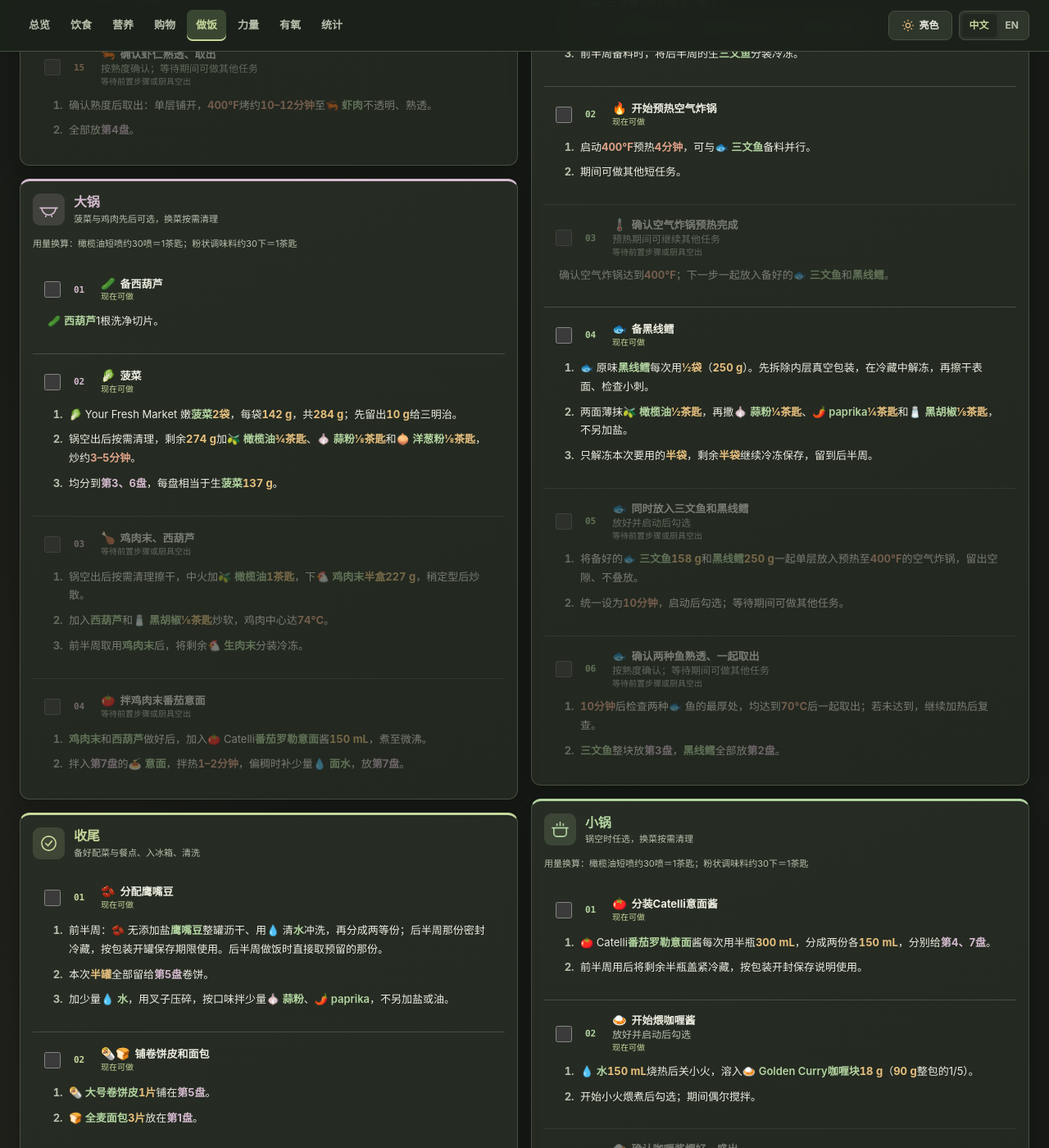
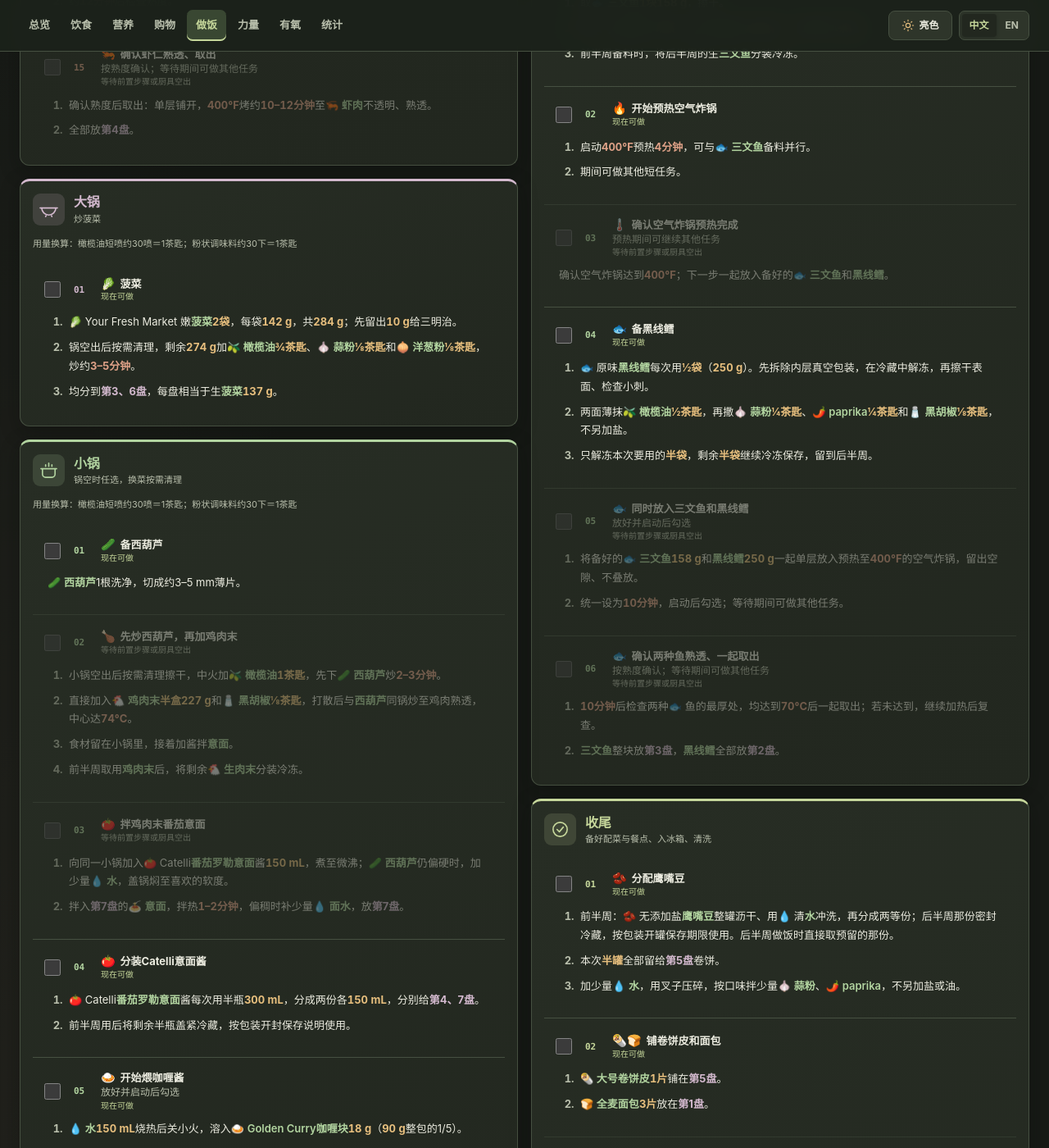
Before and after one commit to yunhaixiang/fitness, a Jekyll site: the page built from cooking.md, in a window 1280 px wide and 1400 px high, scrolled down 2997 px. Shown: the whole window at 82% size. Built offline with Jekyll 4.4.1, drawn with Linux system fonts in a browser that asks for light colours; some of the changed text lies outside the part shown.

Commit message:
Cook zucchini before ground chicken in the saucepan

```diff
--- a/assets/cooking-flow.js
+++ b/assets/cooking-flow.js
@@ -54,10 +54,10 @@
     {"id": "prep-haddock", "label": ["备黑线鳕", "Prepare Haddock"], "note": ["", ""], "group": "prep", "displayGroup": "air", "before": [], "link": "#cook-prep-haddock", "minutes": 3},
     {"id": "fish-start", "label": ["同时放入三文鱼和黑线鳕", "Load Salmon and Haddock Together"], "note": ["放好并启动后勾选", "Check after loading and starting"], "group": "air", "before": ["air-heat", "prep-salmon", "prep-haddock"], "link": "#cook-fish-start", "minutes": 1, "instant": true, "durationHint": 10, "holdsResource": "air", "releasesAt": "fish"},
     {"id": "fish", "label": ["确认两种鱼熟透、一起取出", "Check and Remove Both Fish"], "note": ["按熟度确认；等待期间可做其他任务", "Confirm doneness; other tasks can be done while waiting"], "group": "air", "before": ["fish-start"], "link": "#cook-fish", "minutes": 10, "confirmation": true, "waitFor": "fish-start", "waitKind": "food"},
-    {"id": "prep-zucchini", "label": ["备西葫芦", "Prepare Zucchini"], "note": ["", ""], "group": "prep", "before": [], "link": "#cook-prep-zucchini", "minutes": 2, "displayGroup": "large-wok"},
+    {"id": "prep-zucchini", "label": ["备西葫芦", "Prepare Zucchini"], "note": ["", ""], "group": "prep", "before": [], "link": "#cook-prep-zucchini", "minutes": 2, "displayGroup": "small-wok"},
     {"id": "spinach", "label": ["菠菜", "Spinach"], "note": ["", ""], "group": "large-wok", "before": [], "link": "#cook-spinach", "minutes": 5},
-    {"id": "ground", "label": ["鸡肉末、西葫芦", "Ground Chicken and Zucchini"], "note": ["", ""], "group": "large-wok", "before": ["prep-zucchini"], "link": "#cook-ground", "minutes": 8},
-    {"id": "tomato", "label": ["拌鸡肉末番茄意面", "Finish Ground Chicken Spaghetti with Tomato Sauce"], "note": ["", ""], "group": "large-wok", "before": ["ground", "pasta", "prep-noodle-sauce"], "link": "#cook-tomato", "minutes": 4},
+    {"id": "ground", "label": ["先炒西葫芦，再加鸡肉末", "Cook Zucchini, Then Add Ground Chicken"], "note": ["", ""], "group": "small-wok", "before": ["prep-zucchini"], "link": "#cook-ground", "minutes": 8, "holdsResource": "small-wok", "releasesAt": "tomato"},
+    {"id": "tomato", "label": ["拌鸡肉末番茄意面", "Finish Ground Chicken Spaghetti with Tomato Sauce"], "note": ["", ""], "group": "small-wok", "before": ["ground", "pasta", "prep-noodle-sauce"], "link": "#cook-tomato", "minutes": 4, "waitFor": "ground"},
     {"id": "prep-noodle-sauce", "label": ["分装Catelli意面酱", "Portion Catelli Pasta Sauce"], "note": ["", ""], "group": "prep", "before": [], "link": "#cook-prep-noodle-sauce", "minutes": 3, "displayGroup": "small-wok"},
     {"id": "curry-start", "label": ["开始煨咖喱酱", "Start Simmering Curry"], "note": ["放好并启动后勾选", "Check after loading and starting"], "group": "small-wok", "before": [], "link": "#cook-curry-start", "minutes": 1, "instant": true, "durationHint": 6, "holdsResource": "small-wok", "releasesAt": "curry"},
     {"id": "curry", "label": ["确认咖喱酱煨好、盛出", "Check and Serve Curry Sauce"], "note": ["按熟度确认；等待期间可做其他任务", "Confirm doneness; other tasks can be done while waiting"], "group": "small-wok", "before": ["curry-start"], "link": "#cook-curry", "minutes": 6, "confirmation": true, "waitFor": "curry-start", "waitKind": "food"},
@@ -92,12 +92,12 @@
     {"id": "rice", "icon": "rice", "title": ["电饭煲", "Rice Cooker"], "hint": ["先启动", "Start Early"]},
     {"id": "pots", "icon": "pot", "title": ["煮锅一、煮锅二", "Pots 1 and 2"], "hint": ["两锅并行", "Two Parallel Pots"]},
     {"id": "air", "icon": "air", "title": ["空气炸锅", "Air Fryer"], "hint": ["两种鱼先后可选", "Cook Either Fish First"]},
-    {"id": "large-wok", "icon": "wok", "title": ["大锅", "Wok"], "hint": ["菠菜与鸡肉先后可选，换菜按需清理", "Cook Spinach or Chicken First; Clean Between Dishes as Needed"]},
+    {"id": "large-wok", "icon": "wok", "title": ["大锅", "Wok"], "hint": ["炒菠菜", "Cook Spinach"]},
     {"id": "small-wok", "icon": "pot", "title": ["小锅", "Saucepan"], "hint": ["锅空时任选，换菜按需清理", "Choose Any Ready Task; Clean Between Dishes as Needed"]},
     {"id": "finish", "icon": "finish", "title": ["收尾", "Finish"], "hint": ["备好配菜与餐点、入冰箱、清洗", "Assemble Meals, Refrigerate and Clean"]}
   ];
 
-  const instructionSections = [["rice", "rice", ["prep-rice", "rice-start", "rice"]], ["oven", "oven", ["oven-heat-start", "prep-potato", "prep-chicken", "prep-ribs", "prep-shrimp", "oven-heat", "potato-start", "potato-turn", "potato", "chicken-start", "chicken", "ribs-start", "ribs", "shrimp-start", "shrimp"]], ["air-fryer", "air", ["prep-salmon", "prep-haddock", "air-heat-start", "air-heat", "fish-start", "fish"]], ["pot-one", "pots", ["egg-water-start", "egg-water", "eggs-pasta-start", "pasta", "eggs", "peel-eggs"]], ["pot-two", "pots", ["pasta-water-start", "pasta-water", "dumplings-start", "dumplings"]], ["small-wok", "small-wok", ["prep-noodle-sauce", "curry-start", "curry", "season-noodles"]], ["large-wok", "large-wok", ["prep-zucchini", "spinach", "ground", "tomato"]], ["finish", "finish", ["prep-chickpeas", "prep-bread", "prep-wrap", "prep-sandwich", "peas-carrots", "wrap", "sandwich", "refrigerate", "clean"]]];
+  const instructionSections = [["rice", "rice", ["prep-rice", "rice-start", "rice"]], ["oven", "oven", ["oven-heat-start", "prep-potato", "prep-chicken", "prep-ribs", "prep-shrimp", "oven-heat", "potato-start", "potato-turn", "potato", "chicken-start", "chicken", "ribs-start", "ribs", "shrimp-start", "shrimp"]], ["air-fryer", "air", ["prep-salmon", "prep-haddock", "air-heat-start", "air-heat", "fish-start", "fish"]], ["pot-one", "pots", ["egg-water-start", "egg-water", "eggs-pasta-start", "pasta", "eggs", "peel-eggs"]], ["pot-two", "pots", ["pasta-water-start", "pasta-water", "dumplings-start", "dumplings"]], ["small-wok", "small-wok", ["prep-noodle-sauce", "curry-start", "curry", "season-noodles", "prep-zucchini", "ground", "tomato"]], ["large-wok", "large-wok", ["spinach"]], ["finish", "finish", ["prep-chickpeas", "prep-bread", "prep-wrap", "prep-sandwich", "peas-carrots", "wrap", "sandwich", "refrigerate", "clean"]]];
   if (window.fitnessCookingDefinition) {
     nodes.splice(0, nodes.length, ...window.fitnessCookingDefinition.nodes);
     instructionSections.splice(0, instructionSections.length, ...window.fitnessCookingDefinition.instructionSections);
--- a/cooking.md
+++ b/cooking.md
@@ -376,19 +376,44 @@ cooking: true
 </ol>
 </li>
 
+<li class="cooking-task-source">
+<ol lang="zh-CN" class="cooking-source-zh">
+<li>🥒 西葫芦1根洗净，切成约3–5 mm薄片。</li>
+</ol>
+<ol lang="en" class="cooking-source-en" hidden>
+<li>Wash 1 🥒 zucchini and cut into thin slices, about 3–5 mm thick.</li>
+</ol>
+</li>
+<li class="cooking-task-source">
+<ol lang="zh-CN" class="cooking-source-zh">
+<li>小锅空出后按需清理擦干，中火加🫒 橄榄油1茶匙，先下🥒 西葫芦炒2–3分钟。</li>
+<li>直接加入🐔 鸡肉末半盒227 g和🧂 黑胡椒⅛茶匙，打散后与西葫芦同锅炒至鸡肉熟透，中心达74°C。</li>
+<li>食材留在小锅里，接着加酱拌意面。</li>
+<li>前半周取用鸡肉末后，将剩余🐔 生肉末分装冷冻。</li>
+</ol>
+<ol lang="en" class="cooking-source-en" hidden>
+<li>Once the saucepan is free, clean and dry it as needed. Heat 1 tsp 🫒 olive oil over medium heat and cook the 🥒 zucchini first for 2–3 minutes.</li>
+<li>Add half a pack of 🐔 ground chicken (227 g) and ⅛ tsp 🧂 black pepper directly to the same pan. Break up the chicken and cook together until it reaches 74°C.</li>
+<li>Keep everything in the saucepan for the sauce and spaghetti.</li>
+<li>During the first cooking session, freeze the remaining raw ground chicken after taking this portion.</li>
+</ol>
+</li>
+<li class="cooking-task-source">
+<ol lang="zh-CN" class="cooking-source-zh">
+<li>向同一小锅加入🍅 Catelli番茄罗勒意面酱150 mL，煮至微沸；🥒 西葫芦仍偏硬时，加少量💧 水，盖锅焖至喜欢的软度。</li>
+<li>拌入第7盘的🍝 意面，拌热1–2分钟，偏稠时补少量💧 面水，放第7盘。</li>
+</ol>
+<ol lang="en" class="cooking-source-en" hidden>
+<li>Add 150 mL 🍅 Catelli Tomato & Basil sauce to the same saucepan and bring to a simmer. If the 🥒 zucchini is still firm, add a little 💧 water, cover and simmer until as tender as you like.</li>
+<li>Toss with the 🍝 spaghetti for meal 7 for 1–2 minutes, adding a little 💧 pasta water if needed, then place in meal 7.</li>
+</ol>
+</li>
+
 </ol>
 
 <h2 id="large-wok" data-en="Wok">大锅线程</h2>
 <p data-en="Measure Guide: About 30 Short Oil Sprays = 1 tsp; About 30 Shakes of Powder = 1 tsp">用量换算：橄榄油短喷约30喷＝1茶匙；粉状调味料约30下＝1茶匙</p>
 <ol>
-<li class="cooking-task-source">
-<ol lang="zh-CN" class="cooking-source-zh">
-<li>🥒 西葫芦1根洗净切片。</li>
-</ol>
-<ol lang="en" class="cooking-source-en" hidden>
-<li>Wash and slice 1 🥒 zucchini.</li>
-</ol>
-</li>
 <li class="cooking-task-source">
 <ol lang="zh-CN" class="cooking-source-zh">
 <li>🥬 Your Fresh Market 嫩菠菜2袋，每袋142 g，共284 g；先留出10 g给三明治。</li>
@@ -399,29 +424,6 @@ cooking: true
 <li>Use two 142 g bags of 🥬 Your Fresh Market Baby Spinach (284 g total); set aside 10 g for the sandwich.</li>
 <li>Once the wok is free, clean it as needed and cook the remaining 274 g with ¾ tsp 🫒 olive oil, ⅛ tsp 🧄 garlic powder and ⅛ tsp 🧅 onion powder for 3–5 minutes.</li>
 <li>Split equally between meals 3 and 6, equivalent to 137 g raw spinach per meal.</li>
-</ol>
-</li>
-<li class="cooking-task-source">
-<ol lang="zh-CN" class="cooking-source-zh">
-<li>锅空出后按需清理擦干，中火加🫒 橄榄油1茶匙，下🐔 鸡肉末半盒227 g，稍定型后炒散。</li>
-<li>加入西葫芦和🧂 黑胡椒⅛茶匙炒软，鸡肉中心达74°C。</li>
-<li>前半周取用鸡肉末后，将剩余🐔 生肉末分装冷冻。</li>
-</ol>
-<ol lang="en" class="cooking-source-en" hidden>
-<li>Once the wok is free, clean and dry it as needed, then add 1 tsp 🫒 olive oil over medium heat.</li>
-<li>Add half a pack of 🐔 ground chicken (227 g), let it set briefly, then break it up.</li>
-<li>Add the zucchini and ⅛ tsp 🧂 black pepper; cook until tender, with the chicken reaching 74°C.</li>
-<li>During the first cooking session, freeze the remaining raw ground chicken after taking this portion.</li>
-</ol>
-</li>
-<li class="cooking-task-source">
-<ol lang="zh-CN" class="cooking-source-zh">
-<li>鸡肉末和西葫芦做好后，加入🍅 Catelli番茄罗勒意面酱150 mL，煮至微沸。</li>
-<li>拌入第7盘的🍝 意面，拌热1–2分钟，偏稠时补少量💧 面水，放第7盘。</li>
-</ol>
-<ol lang="en" class="cooking-source-en" hidden>
-<li>Once the ground chicken and zucchini are cooked, add 150 mL 🍅 Catelli Tomato & Basil sauce and bring to a simmer.</li>
-<li>Toss with the 🍝 spaghetti for meal 7 for 1–2 minutes, adding a little 💧 pasta water if needed, then place in meal 7.</li>
 </ol>
 </li>
 
```
